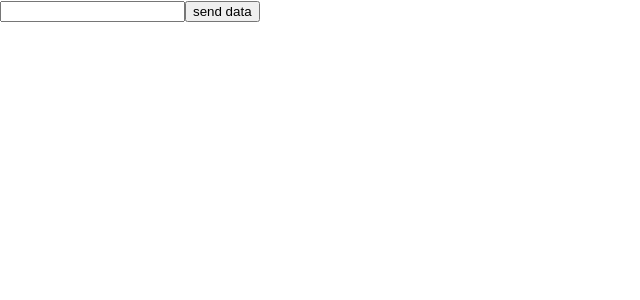
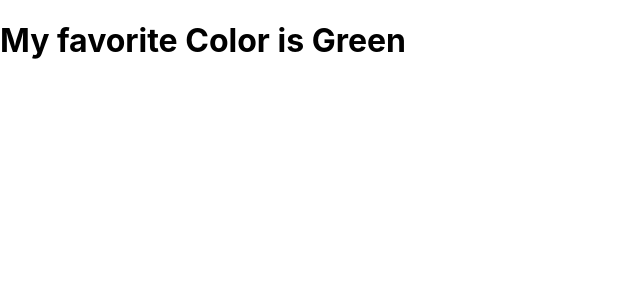
Before and after one commit to anurag-vns/my-react, a React (Create React App) app: page / in a window 1280 px wide. Shown: the top 300 px of the page, without its empty margins (0-640 px from the left). Built offline with nearby package versions, Linux system fonts and the light colour scheme.

Commit message:
Example of Hook

```diff
--- a/src/App.js
+++ b/src/App.js
@@ -1,9 +1,10 @@
 import './App.css';
-import PreventEvent from './React Tutorial/Event';
+import  FavoriteColor from './components/State';
 function App(props) {
   return (
 
-<PreventEvent></PreventEvent>
+<FavoriteColor></FavoriteColor>
+
 )
 }
 export default App;
--- /dev/null
+++ b/src/components/State.js
@@ -0,0 +1,13 @@
+import React from "react";
+import { useState } from "react";
+
+function FavoriteColor(){
+const[color, setColor]=useState("Green");
+
+
+return(
+    <h1>My favorite  Color is {color}</h1>
+
+);
+}
+export default FavoriteColor;
```
